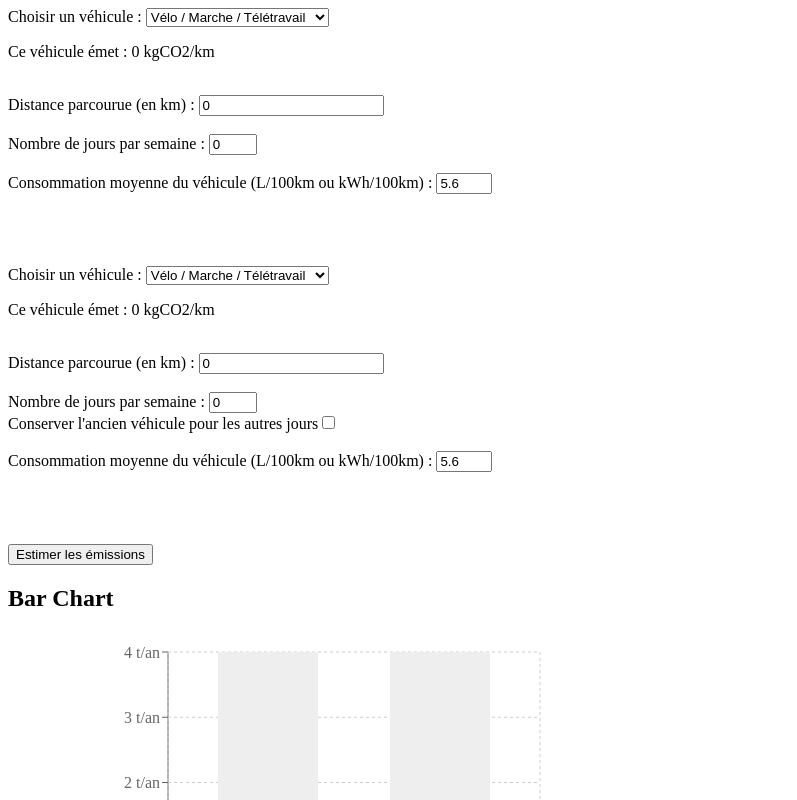
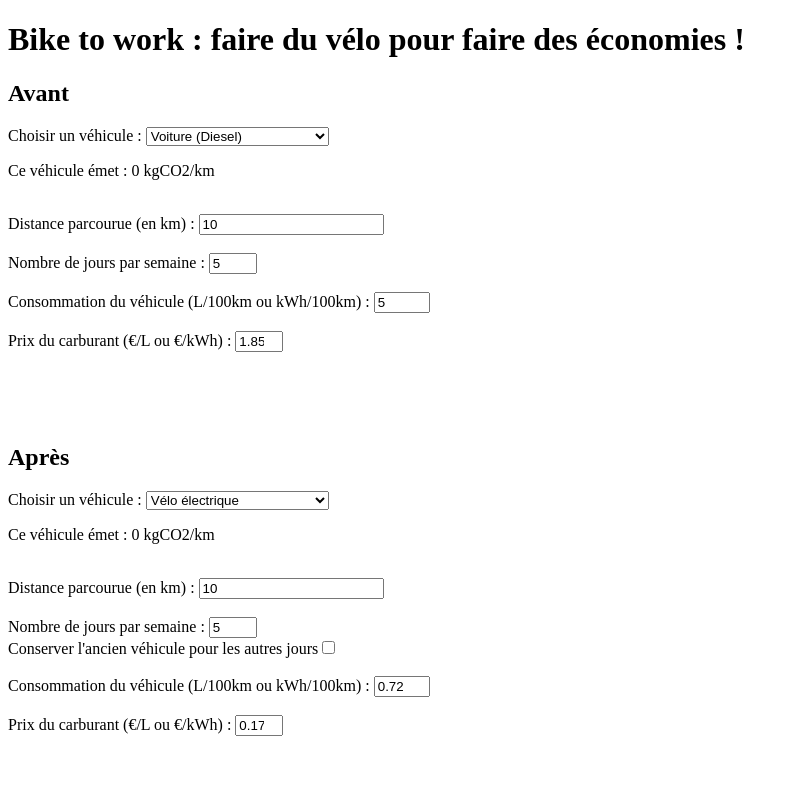
Before and after one commit to NicolasMazieres/bike-to-work, a React (Create React App) app: page / in a window 1280 px wide. Shown: the top 800 px of the page, without its empty margins (0-797 px from the left). Built offline with nearby package versions, Linux system fonts and the light colour scheme; no server answers.

Commit message:
New data/forms added (fuel price + consommation)

```diff
--- a/src/App.tsx
+++ b/src/App.tsx
@@ -19,11 +19,14 @@ export interface IFactors {
 export interface IDatas {
   vehicle: string,
   emissionFactor: number,
+  consommationFactor: number,
   distance: number,
-  daysPerWeek: number
+  daysPerWeek: number,
+  consommation: number,
+  price: number
 }
 
-export const AppContext = createContext({} as IFactors);
+export const AppContext = createContext([{} as IFactors, {} as IFactors, {} as IFactors]);
 
 function App() {
   const [emissionFactors, setEmissionFactors] = useState<IFactors>({
@@ -38,9 +41,34 @@ function App() {
     ecar: 0,
     hybridcar: 0
   });
-  const [oldVehicleData, setOldVehicleData] = useState<IDatas>({vehicle: "bike", emissionFactor: 0, distance:0, daysPerWeek:0});
-  const [newVehicleData, setNewVehicleData] = useState<IDatas>({vehicle: "bike", emissionFactor: 0, distance:0, daysPerWeek:0});
+  const [oldVehicleData, setOldVehicleData] = useState<IDatas>({ vehicle: "bike", emissionFactor: 0, consommationFactor: 0, distance: 0, daysPerWeek: 0, consommation:0, price:0});
+  const [newVehicleData, setNewVehicleData] = useState<IDatas>({ vehicle: "bike", emissionFactor: 0, consommationFactor: 0, distance: 0, daysPerWeek: 0, consommation:0, price:0});
   const [isBoxChecked, setIsBoxChecked] = useState(false);
+
+  const consommationPer100: IFactors = {
+    bike: 0,
+    ebike: 0.72,
+    e85: 8.50,
+    diesel: 5,
+    petrol: 6.80,
+    gpl: 7.50,
+    motorcycle: 5.50,
+    escooter: 6,
+    ecar: 15,
+    hybridcar: 5
+  };
+  const fuelPrices: IFactors  = {
+    bike: 0,
+    ebike: 0.174,
+    e85: 1.1,
+    diesel: 1.85,
+    petrol: 1.85,
+    gpl: 0.9,
+    motorcycle: 1.85,
+    escooter: 0.174,
+    ecar: 0.174,
+    hybridcar: 1.85
+  };
 
   useEffect(() => {
     Promise.all([
@@ -123,9 +151,10 @@ function App() {
 
   return (
     <div className="App">
-      <AppContext.Provider value={emissionFactors}>
+      <h1>Bike to work : faire du vélo pour faire des économies !</h1>
+      <AppContext.Provider value={[emissionFactors,consommationPer100,fuelPrices]}>
         <OldVehicle setOldVehicleData={setOldVehicleData} />
-        <NewVehicle setNewVehicleData={setNewVehicleData} isBoxChecked={isBoxChecked} setIsBoxChecked={setIsBoxChecked}/>
+        <NewVehicle setNewVehicleData={setNewVehicleData} isBoxChecked={isBoxChecked} setIsBoxChecked={setIsBoxChecked} />
         <EstimateEmissions oldVehicleData={oldVehicleData} newVehicleData={newVehicleData} isBoxChecked={isBoxChecked} />
       </AppContext.Provider>
     </div>
--- a/src/components/NewVehicle.tsx
+++ b/src/components/NewVehicle.tsx
@@ -11,19 +11,27 @@ interface Props {
 }
 
 function NewVehicle(props: Props) {
-    const [name, setName] = useState("bike");
+    const [name, setName] = useState("ebike");
     const [distance, setDistance] = useState<number>(0);
     const [daysPerWeek, setDaysPerWeek] = useState<number>(0);
     const [consommation, setConsommation] = useState<number>(0);
+    const [price, setPrice] = useState<number>(0);
 
-    const emissionFactor = useContext(AppContext);
-    const selectedEmissionFactor = emissionFactor[name as keyof IFactors];
+    const factors = useContext(AppContext);
+    const emissionFactors = factors[0];
+    const consommationFactors = factors[1];
+    const fuelPrices = factors[2];
+    const selectedEmissionFactor = emissionFactors[name as keyof IFactors];
+    const selectedConsommationFactor = consommationFactors[name as keyof IFactors];
+    const initConsommationValue = selectedConsommationFactor.toString();
+    const selectedFuelPrice = fuelPrices[name as keyof IFactors];
+    const initFuelValue = selectedFuelPrice.toString();
 
     const setData = props.setNewVehicleData;
 
     useEffect(() => {
-        setData({vehicle: name, emissionFactor: selectedEmissionFactor, distance: distance, daysPerWeek: daysPerWeek})
-    }, [name,distance, daysPerWeek,selectedEmissionFactor, setData])
+        setData({ vehicle: name, emissionFactor: selectedEmissionFactor, consommationFactor: selectedConsommationFactor, distance: distance, daysPerWeek: daysPerWeek, consommation: consommation, price: price})
+    }, [name, distance, daysPerWeek, consommation, price, selectedEmissionFactor, selectedConsommationFactor, setData])
 
     function handleChangeBox() {
         props.setIsBoxChecked(!props.isBoxChecked);
@@ -31,16 +39,19 @@ function NewVehicle(props: Props) {
 
     return (
         <div className="new-vehicle-container">
-            <SelectButton setName={setName} />
+            <h2>Après</h2>
+            <SelectButton setName={setName} selectedName={name} />
             <p>Ce véhicule émet : {selectedEmissionFactor} kgCO2/km</p>
             <br />
-            <InputNumber setNumber={setDistance} label="Distance parcourue (en km)" min="0" />
+            <InputNumber setNumber={setDistance} label="Distance parcourue (en km)" min="0" initvalue="10"/>
             <br />
-            <InputNumber setNumber={setDaysPerWeek} label="Nombre de jours par semaine" min="1" max="7" />
+            <InputNumber setNumber={setDaysPerWeek} label="Nombre de jours par semaine" min="1" max="7" initvalue="5"/>
             <label htmlFor="check">Conserver l'ancien véhicule pour les autres jours</label>
             <input type="checkbox" id="check" checked={props.isBoxChecked} onChange={handleChangeBox} />
             <br /><br />
-            <InputNumber setNumber={setConsommation} label="Consommation moyenne du véhicule (L/100km ou kWh/100km)" min="0" max="20" initvalue="5.6" />
+            <InputNumber setNumber={setConsommation} label="Consommation du véhicule (L/100km ou kWh/100km)" min="0" max="20" initvalue={initConsommationValue} />
+            <br />
+            <InputNumber setNumber={setPrice} label="Prix du carburant (€/L ou €/kWh)" min="0" max="5" initvalue={initFuelValue} />
             <br /><br /><br /><br />
         </div>
     )
--- a/src/components/OldVehicle.tsx
+++ b/src/components/OldVehicle.tsx
@@ -9,30 +9,41 @@ interface Props {
 }
 
 function OldVehicle(props: Props) {
-    const [name, setName] = useState("bike");
+    const [name, setName] = useState("diesel");
     const [distance, setDistance] = useState<number>(0);
     const [daysPerWeek, setDaysPerWeek] = useState<number>(0);
     const [consommation, setConsommation] = useState<number>(0);
+    const [price, setPrice] = useState<number>(0);
 
-    const emissionFactor = useContext(AppContext);
-    const selectedEmissionFactor = emissionFactor[name as keyof IFactors]
+    const factors = useContext(AppContext);
+    const emissionFactors = factors[0];
+    const consommationFactors = factors[1];
+    const fuelPrices = factors[2];
+    const selectedEmissionFactor = emissionFactors[name as keyof IFactors];
+    const selectedConsommationFactor = consommationFactors[name as keyof IFactors];
+    const initConsommationValue = selectedConsommationFactor.toString();
+    const selectedFuelPrice = fuelPrices[name as keyof IFactors];
+    const initFuelValue = selectedFuelPrice.toString();
 
     const setData = props.setOldVehicleData;
 
     useEffect(() => {
-        setData({vehicle: name, emissionFactor: selectedEmissionFactor, distance: distance, daysPerWeek: daysPerWeek})
-    }, [name,distance, daysPerWeek,selectedEmissionFactor, setData])
+        setData({vehicle: name, emissionFactor: selectedEmissionFactor, consommationFactor: selectedConsommationFactor, distance: distance, daysPerWeek: daysPerWeek, consommation: consommation, price: price})
+    }, [name,distance, daysPerWeek, consommation, price, selectedEmissionFactor, selectedConsommationFactor, setData])
 
     return (
         <div className="old-vehicle-container">
-            <SelectButton setName={setName} />
+            <h2>Avant</h2>
+            <SelectButton setName={setName} selectedName={name} />
             <p>Ce véhicule émet : {selectedEmissionFactor} kgCO2/km</p>
             <br />
-            <InputNumber setNumber={setDistance} label="Distance parcourue (en km)" min="0" />
+            <InputNumber setNumber={setDistance} label="Distance parcourue (en km)" min="0" initvalue="10" />
             <br />
-            <InputNumber setNumber={setDaysPerWeek} label="Nombre de jours par semaine" min="1" max="7" />
+            <InputNumber setNumber={setDaysPerWeek} label="Nombre de jours par semaine" min="1" max="7" initvalue="5"/>
             <br />
-            <InputNumber setNumber={setConsommation} label="Consommation moyenne du véhicule (L/100km ou kWh/100km)" min="0" max="20" initvalue="5.6" />
+            <InputNumber setNumber={setConsommation} label="Consommation du véhicule (L/100km ou kWh/100km)" min="0" max="20" initvalue={initConsommationValue} />
+            <br />
+            <InputNumber setNumber={setPrice} label="Prix du carburant (€/L ou €/kWh)" min="0" max="5" initvalue={initFuelValue} />
             <br /><br /><br /><br />
         </div>
     )
--- a/src/components/SelectButton.tsx
+++ b/src/components/SelectButton.tsx
@@ -1,5 +1,6 @@
 interface Props {
     setName: React.Dispatch<React.SetStateAction<string>>;
+    selectedName: string;
 }
 
 function SelectButton(props: Props) {
@@ -12,16 +13,16 @@ function SelectButton(props: Props) {
         <div>
             <label htmlFor="vehicle-select">Choisir un véhicule : </label>
             <select name="vehicles" id="vehicle-select" onChange={handleChange}>
-                <option value="bike">Vélo / Marche / Télétravail</option>
-                <option value="ebike">Vélo électrique</option>
-                <option value="e85">Voiture (Superéthanol E85)</option>
-                <option value="diesel">Voiture (Diesel)</option>
-                <option value="petrol">Voiture (Essence)</option>
-                <option value="gpl">Voiture (GPL)</option>
-                <option value="motorcycle">Moto/Scooter</option>
-                <option value="escooter">Scooter électrique</option>
-                <option value="ecar">Voiture électrique</option>
-                <option value="hybridcar">Voiture hybride</option>
+                <option value="bike" selected={props.selectedName === "bike"}>Vélo / Marche / Télétravail</option>
+                <option value="ebike" selected={props.selectedName === "ebike"}>Vélo électrique</option>
+                <option value="e85" selected={props.selectedName === "e85"}>Voiture (Superéthanol E85)</option>
+                <option value="diesel" selected={props.selectedName === "diesel"}>Voiture (Diesel)</option>
+                <option value="petrol" selected={props.selectedName === "petrol"}>Voiture (Essence)</option>
+                <option value="gpl" selected={props.selectedName === "gpl"}>Voiture (GPL)</option>
+                <option value="motorcycle" selected={props.selectedName === "motorcycle"}>Moto/Scooter</option>
+                <option value="escooter" selected={props.selectedName === "escooter"}>Scooter électrique</option>
+                <option value="ecar" selected={props.selectedName === "ecar"}>Voiture électrique</option>
+                <option value="hybridcar" selected={props.selectedName === "hybridcar"}>Voiture hybride</option>
             </select>
         </div>
     )
```
